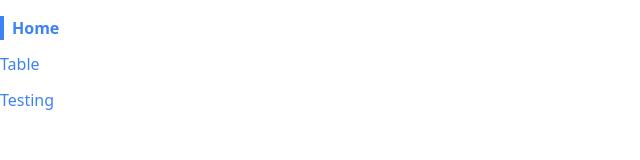
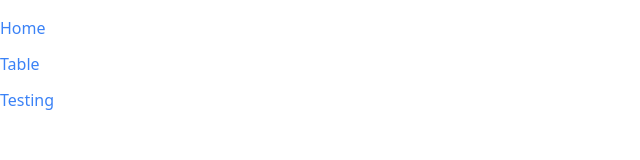
Before and after one commit to samfloyd9/floyd-portfolio, a React (Create React App) app: page / in a window 1280 px wide. Shown: the top 160 px of the page, without its empty margins (0-640 px from the left). Built offline with nearby package versions, Linux system fonts and the light colour scheme.

Commit message:
another update

```diff
--- a/public/index.html
+++ b/public/index.html
@@ -39,5 +39,6 @@
       To begin the development, run `npm start` or `yarn start`.
       To create a production bundle, use `npm run build` or `yarn build`.
     -->
+    <div class="modal-container"></div>
   </body>
 </html>
--- a/src/App.js
+++ b/src/App.js
@@ -1,4 +1,4 @@
-import Sidebar from "./components/SideBar";
+import Sidebar from "./components/Sidebar";
 import Route from "./components/Route";
 
 import HomePage from "./pages/HomePage";
@@ -10,12 +10,12 @@ function App() {
     <div className="container mx-auto grid grid-cols-6 gap-4 mt-4">
       <Sidebar />
       <div className="col-span-5">
+      <Route path="home">
+        <HomePage />
+      </Route>
+
       <Route path="testing">
         <TestingPage />
-      </Route>
-
-      <Route path="home">
-        <HomePage />
       </Route>
 
       <Route path="table">
--- a/src/components/SideBar.js
+++ b/src/components/SideBar.js
@@ -3,7 +3,7 @@ import Link from "./Link";
 function Sidebar() {
 
   const links = [
-    { label: 'Home', path: '/' },
+    { label: 'Home', path: '/home' },
     { label: 'Table', path: '/table' },
     { label: 'Testing', path: '/testing' },
   ]
--- a/src/components/Testing.js
+++ b/src/components/Testing.js
@@ -54,6 +54,9 @@ function Testing() {
       <div>
         <SearchBar onSubmit={handleSubmit}/>
       </div>
+      <div>
+        <link href='https://samfloyd9.github.io/'>My Old Website</link>
+      </div>
     </div>
   );
 }
--- a/src/index.js
+++ b/src/index.js
@@ -1,8 +1,8 @@
+import { NavigationProvider } from './context/navigation';
 import React from 'react';
 import ReactDOM from 'react-dom/client';
 import App from './App';
 import './index.css';
-import { NavigationProvider } from './context/navigation';
 
 const root = ReactDOM.createRoot(document.getElementById('root'));
 
```
